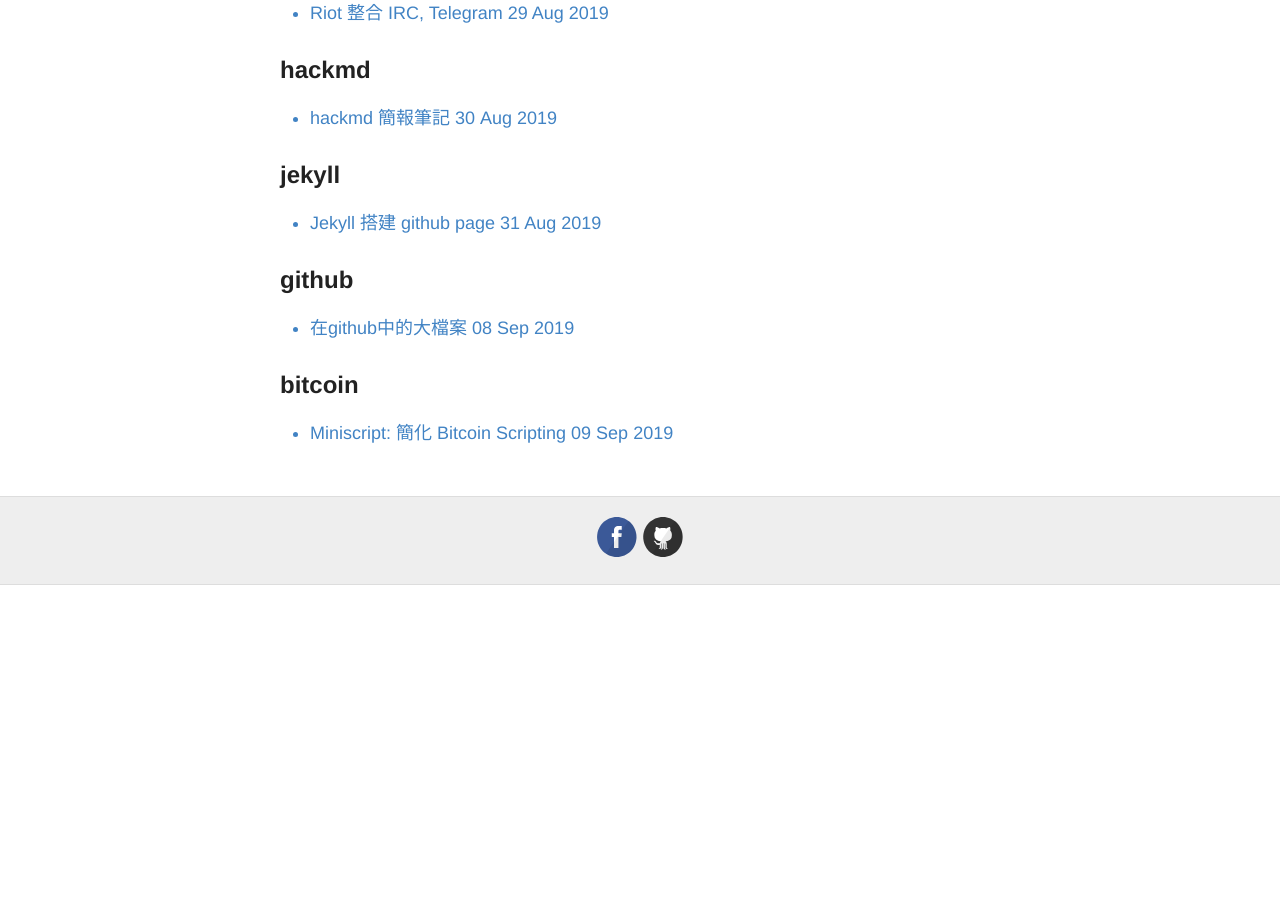
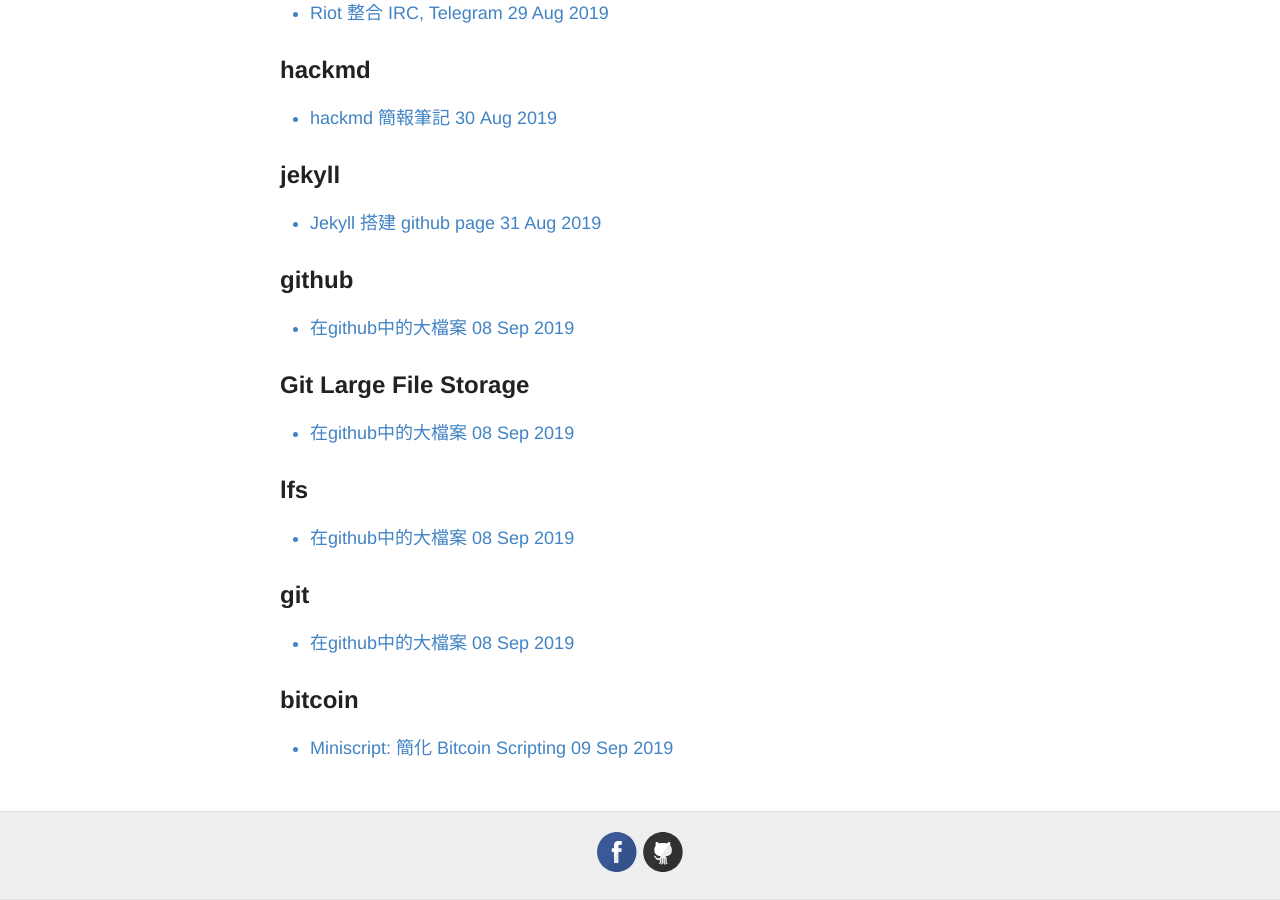
Before and after one commit to awesome-doge/awesome-doge.github.io, a Jekyll site: the page built from categories.html, in a window 1280 px wide and 900 px high, scrolled down 1379 px. Built offline with Jekyll 4.4.1, drawn with Linux system fonts in a browser that asks for light colours; before the commit the page ends 1964 px from its top, so only the background shows below that; some of the changed text lies outside the part shown.

Commit message:
修改標籤

```diff
--- a/_posts/2019-09-08-github中的大檔案.md
+++ b/_posts/2019-09-08-github中的大檔案.md
@@ -3,7 +3,7 @@
 title: "在github中的大檔案"
 date: 2019-09-8
 tags: [github]
-categories: [github]
+categories: [github, Git Large File Storage, lfs, git]
 image: image/lfs2.png
 description: "如何突破github的限制上傳超過100MB的檔案"
 ---
```
